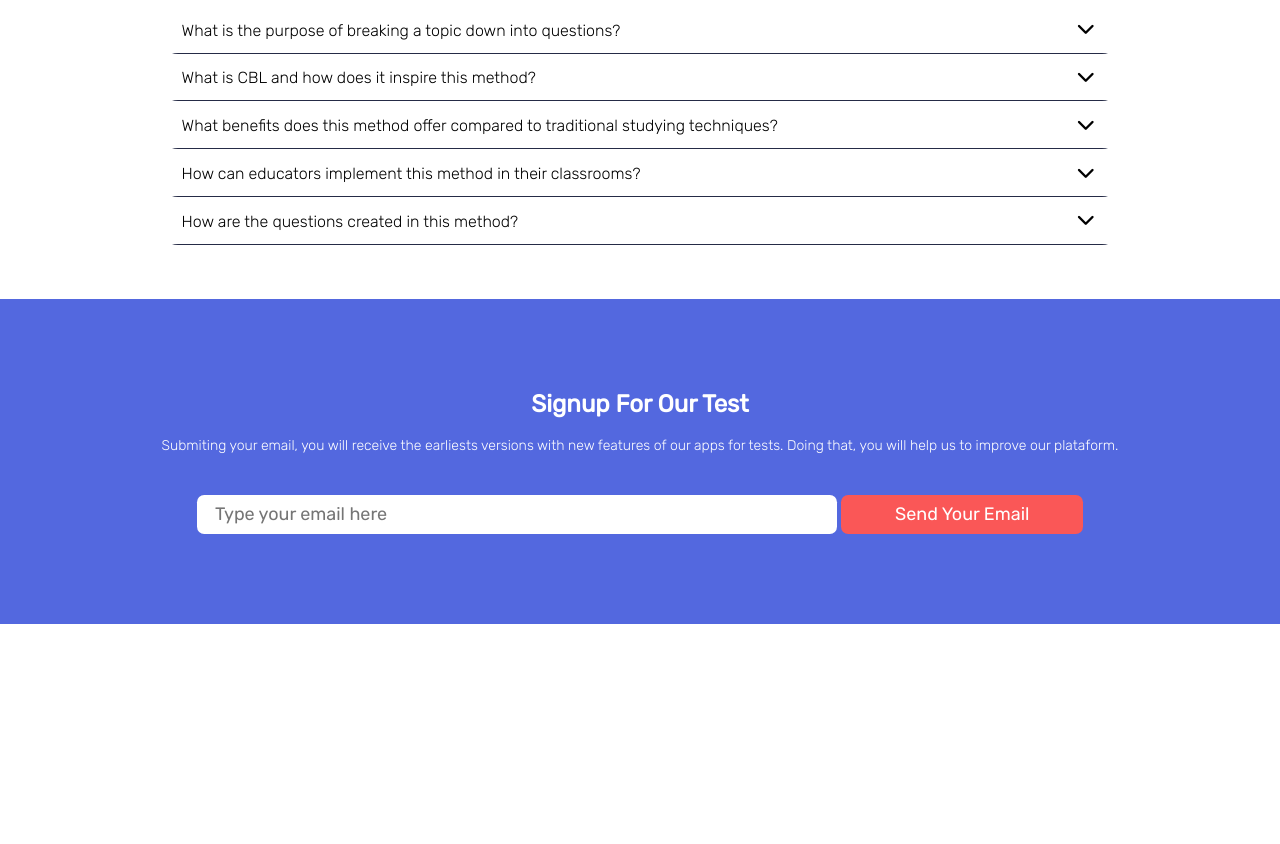
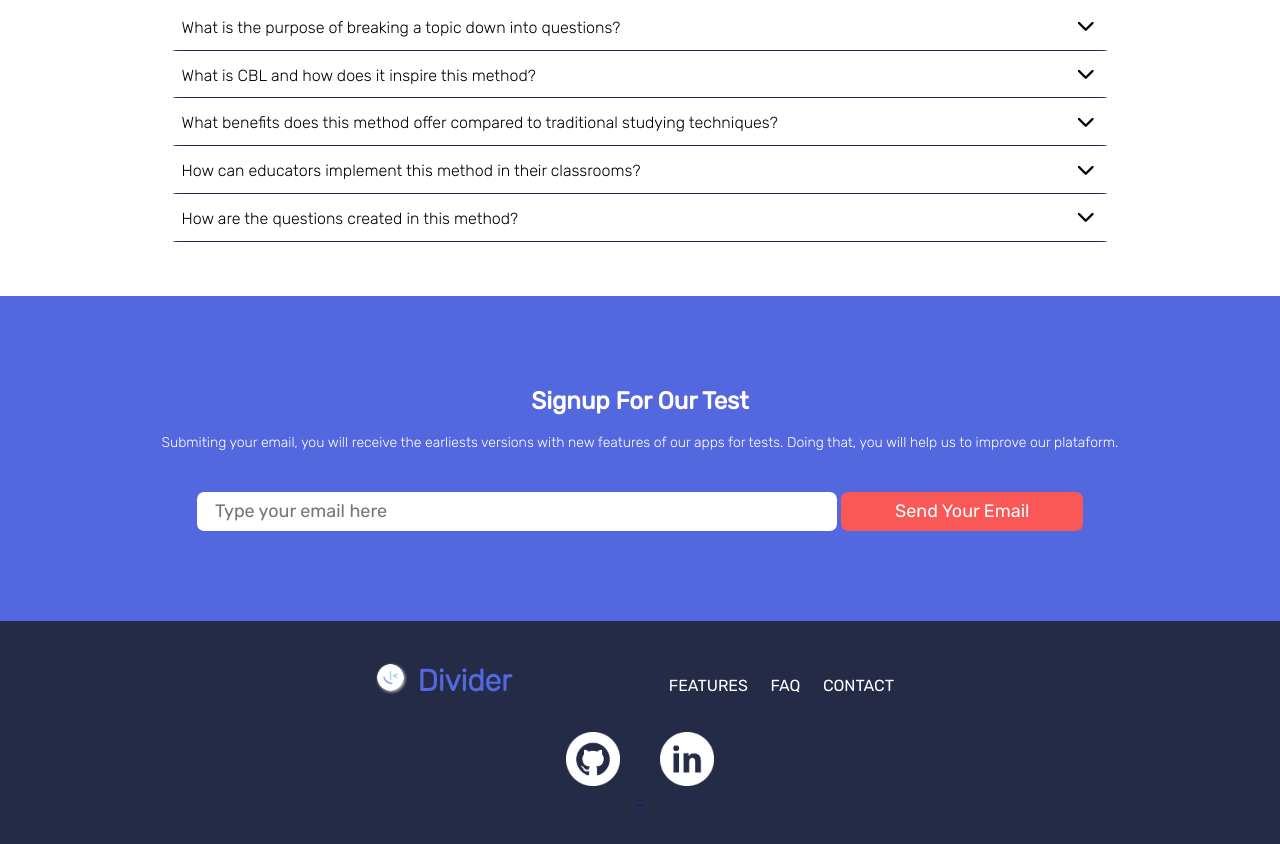
Before and after one commit to Yasmin-Carloto/Divider-Landing-Page, a plain HTML site: page index.html in a window 1280 px wide. Shown: the part 1453-2297 px from the top of the page. Before the commit the page ends 2077 px from the top, so only its background shows below. Drawn offline with Linux system fonts and the light colour scheme.

Commit message:
feat: creating footer

```diff
--- a/index.html
+++ b/index.html
@@ -12,7 +12,7 @@
 <body>
   <header>
     <div id="menu-main-container">
-      <div id="logo">
+      <div class="logo">
         <img src="/images/logo-smile.png" alt="Website logo">
         <h1><a href="#">Divider</a></h1>
       </div>
@@ -144,6 +144,38 @@
     </section>
   </main>
 
+  <footer>
+    <div class="logo">
+      <img src="/images/logo-smile.png" alt="Website logo">
+      <h1><a href="#">Divider</a></h1>
+    </div>
+
+    <nav id="footer-navigation-container">
+      <ul>
+        <li>
+          <a href="#app-features-container">Features</a>
+        </li>
+
+        <li>
+          <a href="#faq-section-container">Faq</a>
+        </li>
+
+        <li>
+          <a href="#update-form-container">Contact</a>
+        </li>
+      </ul>
+    </nav>
+
+    <div id="social-container">
+      <a href="https://github.com/Yasmin-Carloto">
+        <img src="images/icon-github.png" alt="Github icon">
+      </a>
+      <a href="https://www.linkedin.com/in/yasmin-carloto/">
+        <img src="images/icon-linkedin.png" alt="Linkedin icon">
+      </a>
+    </div>
+  </footer>
+
   <script src="scripts/script.js"></script>
 </body>
 </html>
--- /dev/null
+++ b/styles/footer/footer.css
@@ -0,0 +1,54 @@
+footer {
+    padding: 10% 20%;
+    background-color: var(--very-dark-blue);
+    text-align: center;
+}
+
+#footer-navigation-container{
+
+}
+
+#footer-navigation-container ul{
+    list-style: none;
+    padding-inline-start: 0px;
+}
+
+footer nav ul li{
+    padding: 0.5em;
+    cursor: pointer;
+}
+
+nav ul li a{
+    color: var(--white);
+    text-decoration: none;
+    text-transform: uppercase;
+    font-size: 16px;
+}
+
+nav ul li a:hover{
+    color: var(--grayish-blue);
+}
+
+#social-container img{
+    width: 3em;
+    margin: 1em;
+    cursor: pointer;
+}
+
+@media screen and (min-width: 1100px) {
+    footer {
+        padding: 2em;
+        text-align: center;
+    }
+
+    footer nav{
+        display: inline-block;
+        margin-left: 8em;
+    }
+
+    footer nav ul li{
+        padding: 0.5em;
+        cursor: pointer;
+        display: inline;
+    }
+}
--- a/styles/header/header.css
+++ b/styles/header/header.css
@@ -5,28 +5,6 @@ header{
 
 #menu-main-container{
     display: inline;
-}
-
-#logo{
-    display: inline;
-}
-
-#menu-main-container #logo img{
-    width: 2em;
-    border-radius: 2em;
-    box-shadow:  1px 1px 3px var(--shadow-color);
-    margin-right: 0.5em;
-}
-
-#menu-main-container #logo h1{
-    display: inline;
-}
-
-#menu-main-container #logo h1 a{
-    text-decoration: none;
-    color: var(--soft-blue);
-    font-size: 30px;
-    font-family: "Rubik Light";
 }
 
 #hamburguer-menu{
@@ -51,13 +29,13 @@ header #menu-navigation-container{
     display: none;
 }
 
-#menu-navigation-container ul{
+header #menu-navigation-container ul{
     list-style: none;
     text-decoration: none;
     padding-inline-start: 0px;
 }
 
-nav ul li{
+header nav ul li{
     font-size: 16px;
     margin: 0.5em;
     border-radius: 0.5em;
@@ -65,11 +43,11 @@ nav ul li{
     cursor: pointer;
 }
 
-nav ul li:hover, #register:hover{
+header nav ul li:hover, #register:hover{
     background-color: var(--soft-blue);
 }
 
-nav ul li a{
+header nav ul li a{
     text-decoration: none;
     color: var(--white);
 }
@@ -83,7 +61,7 @@ nav ul li a{
         padding: 4em 10em;
     }
 
-    #menu-main-container #logo img{
+    header #menu-main-container #logo img{
         width: 2.2em;
         border-radius: 4em;
         box-shadow:  1px 1px 8px var(--shadow-color);
@@ -91,17 +69,17 @@ nav ul li a{
         position: relative;
     }
 
-    #menu-main-container #logo h1{
+    header #menu-main-container #logo h1{
         position: absolute;
         top: 36%
     }
 
-    #menu-main-container #logo h1 a{
+    header #menu-main-container #logo h1 a{
         font-size: 32px;
         position: relative;
     }
 
-    #hamburguer-menu{
+    header #hamburguer-menu{
         display: none;
     }
 
@@ -117,7 +95,7 @@ nav ul li a{
         float: right;
     }
 
-    nav ul li{
+    header nav ul li{
         display: inline;
         font-size: 16px;
         margin: 0.5em;
@@ -126,11 +104,11 @@ nav ul li a{
         cursor: pointer;
     }
 
-    nav ul li:hover{
+    header nav ul li:hover{
         background-color: var(--soft-blue);
     }
 
-    nav ul li a{
+    header nav ul li a{
         text-decoration: none;
         color: var(--grayish-blue-lighter);
         font-size: 16px;
--- a/styles/style.css
+++ b/styles/style.css
@@ -3,6 +3,7 @@
 @import url(/styles/main-app-features/main-app-features.css);
 @import url(/styles/main-app-faq/main-app-faq.css);
 @import url(/styles/main-app-update-form/main-app-update-form.css);
+@import url(/styles/footer/footer.css);
 
 *{
     font-family: "Rubik Regular", sans-serif;
@@ -50,6 +51,28 @@ body {
     clear: both;
 }
 
+.logo{
+    display: inline;
+}
+
+.logo img{
+    width: 1.5em;
+    border-radius: 2em;
+    box-shadow:  1px 1px 3px var(--shadow-color);
+    margin-right: 0.5em;
+}
+
+.logo h1{
+    display: inline;
+}
+
+.logo h1 a{
+    text-decoration: none;
+    color: var(--soft-blue);
+    font-size: 30px;
+    font-family: "Rubik Light";
+}
+
 @font-face {
     font-family: "Rubik Regular";
     src: url(/fonts/rubik/static/Rubik-Regular.ttf);
```
Also changed, not shown: images/icon-github.png (added), images/icon-linkedin.png (added).
